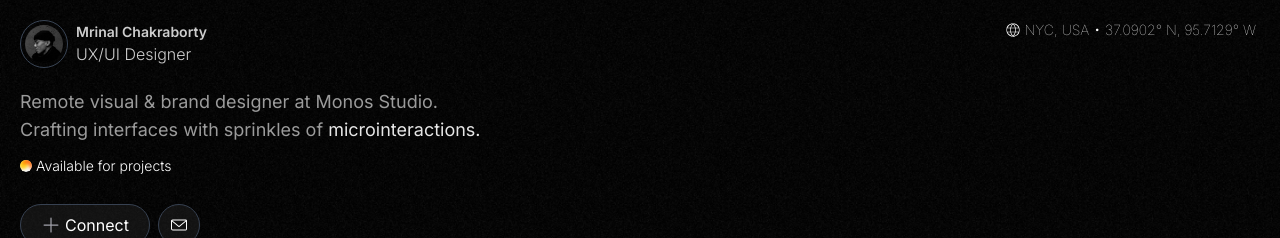
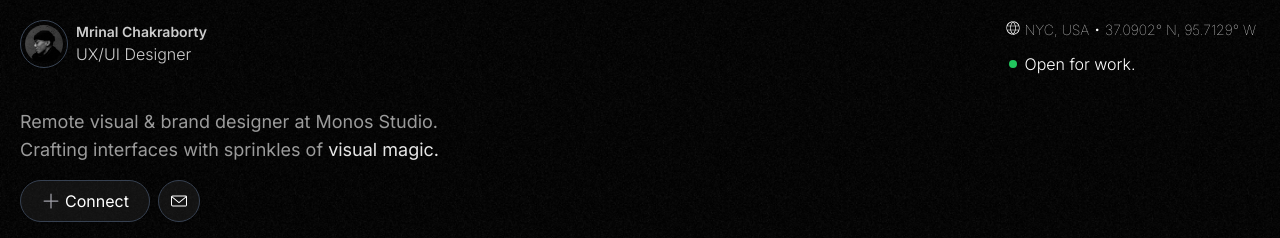
Before and after one commit to pappudutta/portfolio-m, a React (Vite) app: page / in a window 1280 px wide. Shown: the top 238 px of the page. Built offline with nearby package versions, Linux system fonts and the light colour scheme.

Commit message:
CI: Add work status

```diff
--- a/src/pages/Home.jsx
+++ b/src/pages/Home.jsx
@@ -24,7 +24,7 @@ const home = () => {
       setCurrentSlide(prevSlide =>
         prevSlide === words.length - 1 ? 0 : prevSlide + 1
       );
-    }, 3000);
+    }, 2000);
     return () => clearInterval(interval);
   }, []);
 
@@ -43,11 +43,18 @@ const home = () => {
             <p className="text-md font-light ">UX/UI Designer</p>
           </div>
         </div>
-        <div className="flex items-center">
-          <CiGlobe />
-          <p className="px-1 text-sm font-thin">
-            NYC, USA • 37.0902° N, 95.7129° W
-          </p>
+        <div className=" items-center">
+          <div className="flex">
+            <CiGlobe />
+            <p className="px-1 text-sm font-thin">
+              NYC, USA • 37.0902° N, 95.7129° W
+            </p>
+          </div>
+          <div className="flex gap-1 items-center py-3">
+            {/* <img src={circle} className="w-3" alt="" /> */}
+            <span className="h-2 w-2 bg-green-500 rounded-full mx-1"></span>
+            <p className="text-md font-light">Open for work.</p>
+          </div>
         </div>
       </div>
       <div className="w-2/3 md:w-2/5 px-5 items-center">
@@ -58,10 +65,7 @@ const home = () => {
           </span>
           <span className="text-white opacity-90">{words[currentSlide]}</span>
         </p>
-        <div className="flex gap-1 items-center py-3">
-          <img src={circle} className="w-3" alt="" />
-          <p className="text-sm font-light">Available for projects</p>
-        </div>
+
         <div className="flex align-middle py-4">
           <button className="border border-gray-700 bg-[#29292966] hover:bg-[#292929] px-5 py-2 rounded-full">
             <div className="flex gap-1">
```
